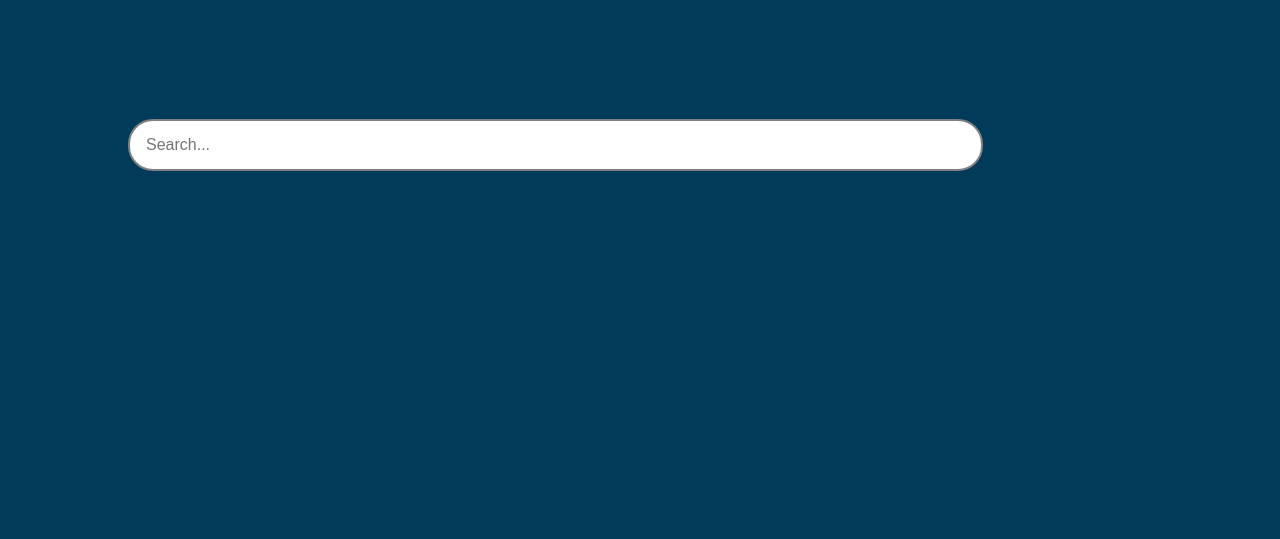
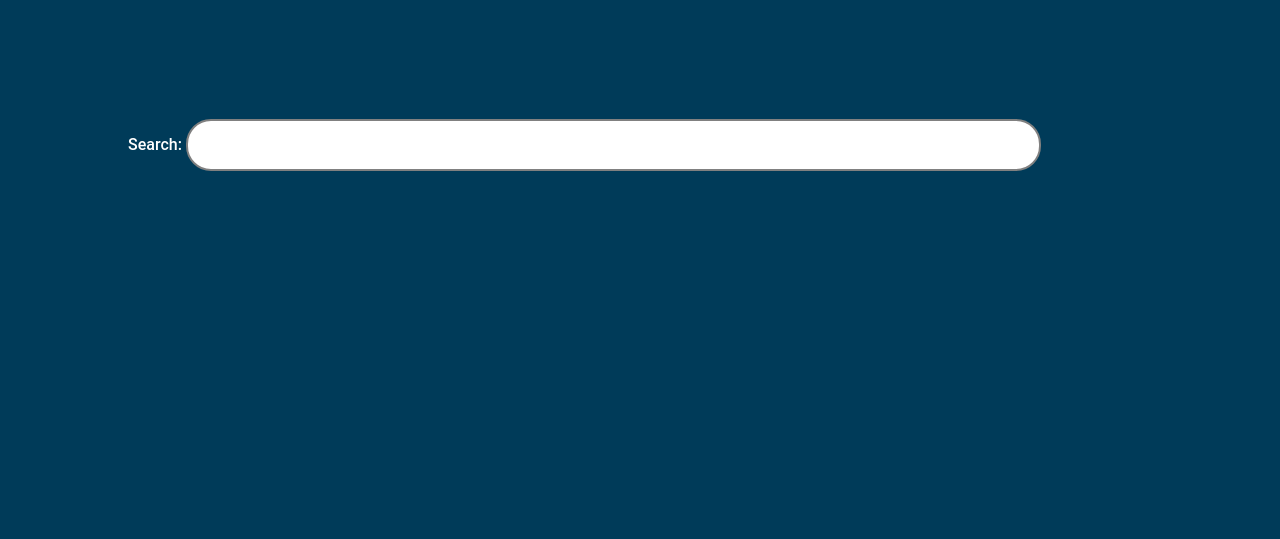
Before and after one commit to deninlawley/Lab-5, a plain HTML site: page index.html in a window 1280 px wide. Shown: the part 515-1054 px from the top of the page. Drawn offline with Linux system fonts and the light colour scheme.

Commit message:
Changed Search Bar Formatting

```diff
--- a/index.html
+++ b/index.html
@@ -21,7 +21,8 @@
   <section class="search">
   <h1 class="title">NASA Image and Video Search</h1>
 <form id="search-form">
-    <input type="text" id="search-input" required placeholder="Search...">
+    <label for="search-input">Search:</label>
+    <input type="text" id="search-input" required>
 </form>
 <div id="images-container"></div>
 </section>
--- a/styles.css
+++ b/styles.css
@@ -39,7 +39,7 @@
     padding-bottom: 3em;
   }
 
-  h1, h2{
+  h1, h2, label{
     color: white;
   }
 
```
